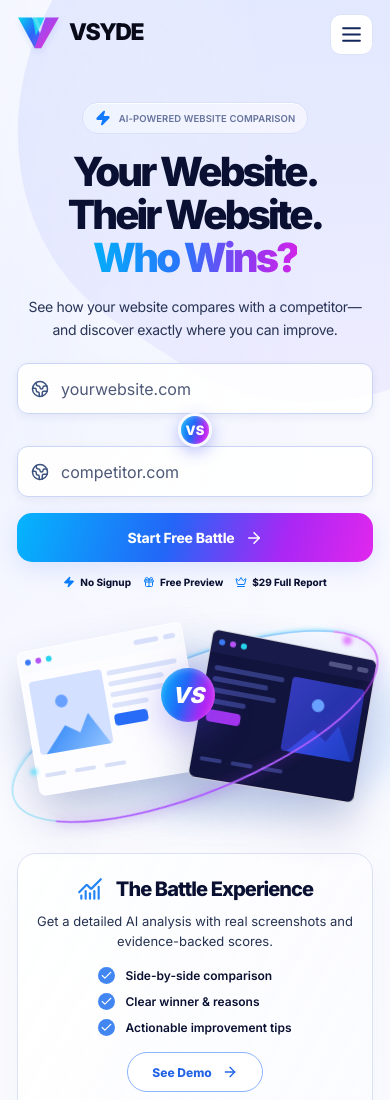
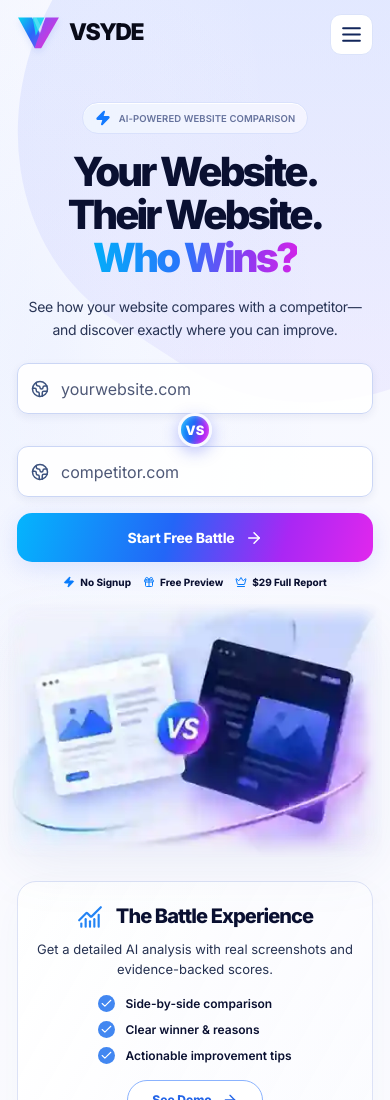
Before and after one commit to helloskyorigin/vsyde, a Next.js app: page / in a window 390 px wide. Shown: the top 1100 px of the page. Built offline with nearby package versions, Linux system fonts and the light colour scheme.

Commit message:
feat(landing): match supplied hero artwork in responsive UI

```diff
--- a/app/globals.css
+++ b/app/globals.css
@@ -463,3 +463,10 @@ h1, h2, h3, p { margin: 0; }
   .faq-item p { font-size: 13px; }
   .footer-links span { font-size: 12px; }
 }
+
+/* Approved screenshot hero artwork, cropped from the user-supplied reference */
+.hero-reference-art { width: 100%; height: 370px; display: flex; align-items: center; justify-content: center; pointer-events: none; animation: arrive .7s ease both; }
+.hero-reference-art img { width: 113%; height: auto; object-fit: contain; max-width: none; filter: drop-shadow(0 18px 25px rgba(70,84,156,.09)); }
+@media (max-width: 1150px) and (min-width: 851px) { .hero-reference-art { height: 344px; } .hero-reference-art img { width: 114%; } }
+@media (max-width: 850px) { .hero-reference-art { width: 100%; height: auto; margin: 16px auto 0; max-width: 610px; } .hero-reference-art img { width: 100%; } }
+@media (max-width: 590px) { .hero-reference-art { max-width: 410px; margin-top: 16px; } .hero-reference-art img { width: 105%; } }
--- a/components/LandingPage.tsx
+++ b/components/LandingPage.tsx
@@ -1,6 +1,7 @@
 "use client";
 
 import { FormEvent, useEffect, useId, useRef, useState } from "react";
+import Image from "next/image";
 import {
   ArrowRight, ArrowUpRight, BarChart3, Check, CheckCircle2, ChevronDown,
   CircleHelp, Crown, FileCheck2, FileText, Gift, Globe2, Lightbulb,
@@ -226,7 +227,7 @@ export default function LandingPage() {
             </form>
             <div className="hero-promises"><span><Zap size={14} fill="currentColor"/> No Signup</span><span><Gift size={14}/> Free Preview</span><span><Crown size={15}/> $29 Full Report</span></div>
           </div>
-          <HeroArtwork/>
+          <div className="hero-reference-art" aria-hidden="true"><Image src="/hero-reference.webp" alt="" width={410} height={277} priority sizes="(max-width: 850px) 94vw, 48vw" /></div>
         </section>
 
         <section className="container" id="sample-battle" aria-labelledby="experience-heading">
```
Also changed, not shown: public/hero-reference.webp (added).
